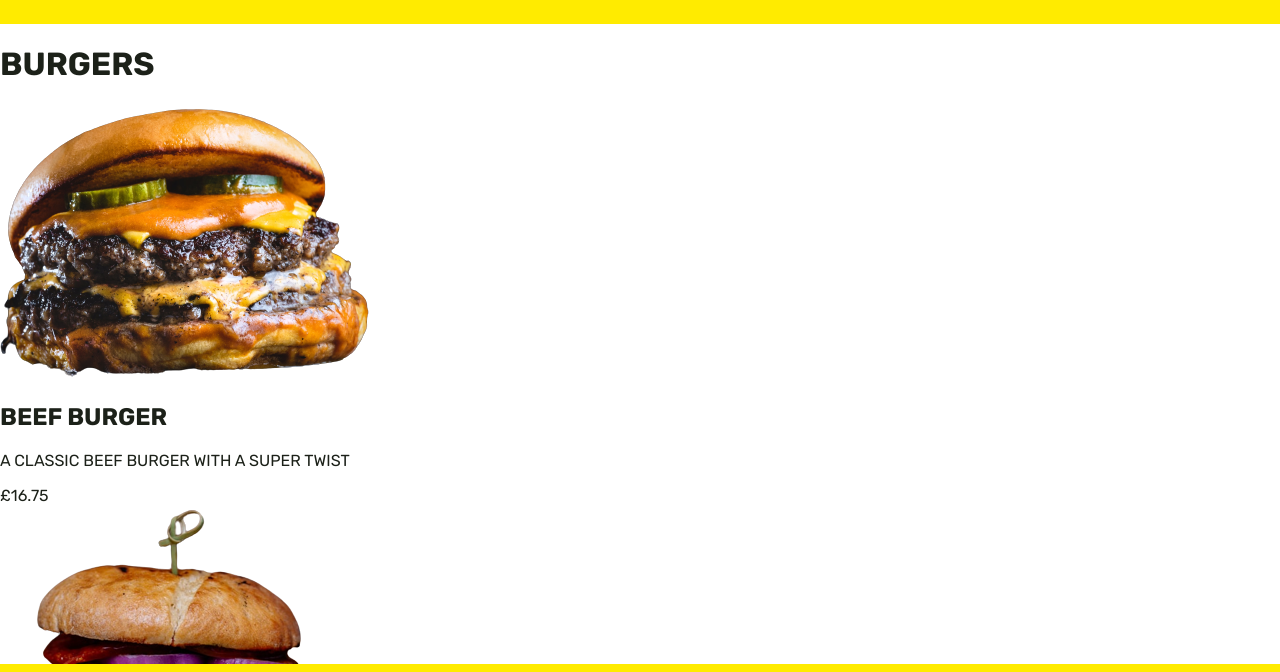
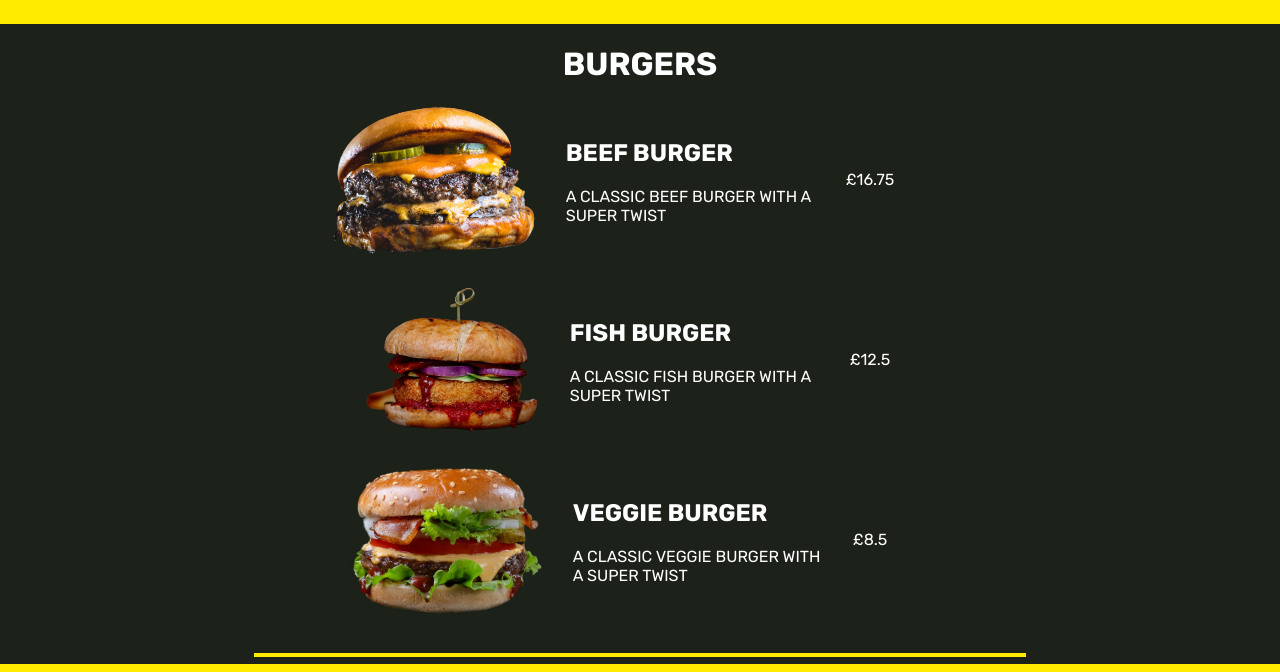
Before and after one commit to RidgeFoo/odin-restaurant, a website built with webpack: page src/index.html in a window 1280 px wide. Both pictures are taken after a click on the link "MENU". Shown: the part 96-768 px from the top of the page. Built offline with nearby package versions, Linux system fonts and the light colour scheme.

Commit message:
Adds styling for the menu page

```diff
--- a/src/style.css
+++ b/src/style.css
@@ -134,7 +134,8 @@ footer {
   margin: 0;
 }
 
-#address hr {
+#address hr,
+#menu hr {
   border: 2px solid var(--color-nav);
   width: 60%;
 }
@@ -156,3 +157,28 @@ footer {
   font-weight: bold;
   font-size: 24px;
 }
+
+.menu-row {
+  display: grid;
+  grid-template-columns: 150px 250px max-content;
+  justify-content: center;
+  align-items: center;
+  gap: 30px;
+  padding-bottom: 30px;
+}
+
+.category img {
+  height: 150px;
+  justify-self: end;
+}
+
+.category h1 {
+  text-align: center;
+  color: white;
+}
+
+#menu {
+  overflow-y: auto;
+  background-color: var(--bg-dark);
+  color: white;
+}
```
